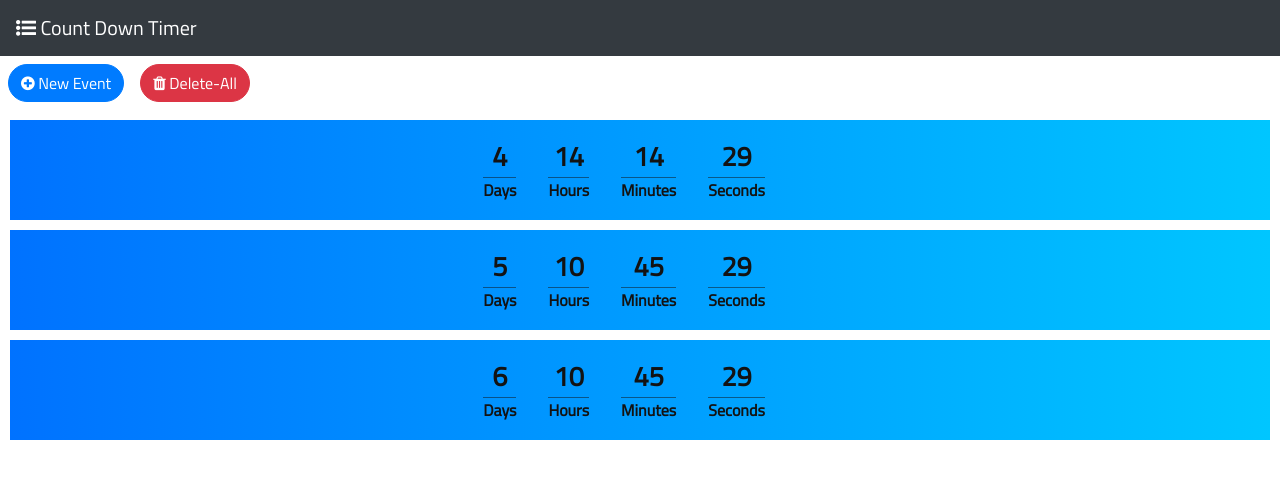
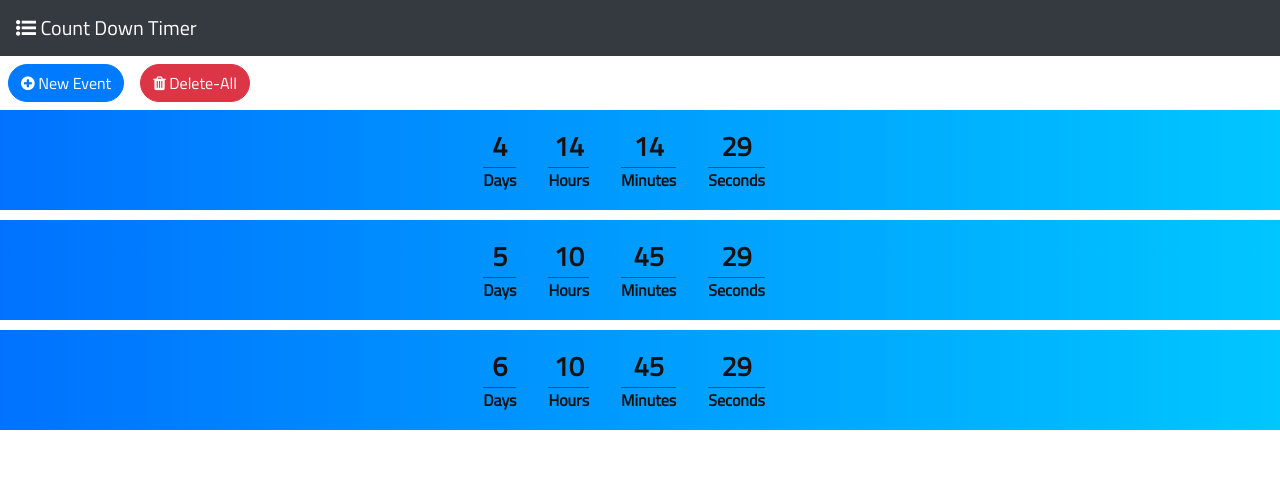
Before and after one commit to Akhil-Reddy-Challa/Count-Down-Timer-App, a React (Create React App) app: page / in a window 1280 px wide. Shown: the top 478 px of the page. Built offline with nearby package versions, Linux system fonts and the light colour scheme.

Commit message:
prompt a confirmation message before event deletion

```diff
--- a/src/App.css
+++ b/src/App.css
@@ -1,11 +1,11 @@
 .timerBox {
   height: 100px;
-  width: auto;
+  width: 100%;
   background: #00c6ff;
   background: -webkit-linear-gradient(to right, #0072ff, #00c6ff);
   background: linear-gradient(to right, #0072ff, #00c6ff);
 
-  margin: 10px;
+  margin-bottom: 10px;
   text-align: center;
   font-weight: bold;
 }
--- a/src/App.js
+++ b/src/App.js
@@ -43,7 +43,7 @@ class App extends Component {
   purgeEvent = (eventID) => {
     //If @param eventID is empty/undefined then purge all the events
     if (!eventID) this.setState({ events: [] });
-    else {
+    else if (window.confirm("Are you sure you want to delete the event")) {
       let allEvents = this.state.events.slice();
       allEvents = allEvents.filter((event) => event.id !== eventID); //Filter out the eventID from the EventList
       this.setState({ events: allEvents });
@@ -69,9 +69,9 @@ class App extends Component {
     }
     let allEvents = this.state.events.slice();
     let length = allEvents.length;
-
+    let id = length ? allEvents[length - 1].id + 1 : length + 1;
     allEvents.push({
-      id: length + 1,
+      id: id,
       name: eventName.value,
       eventDateTime: eventDateTime.value,
     });
```
